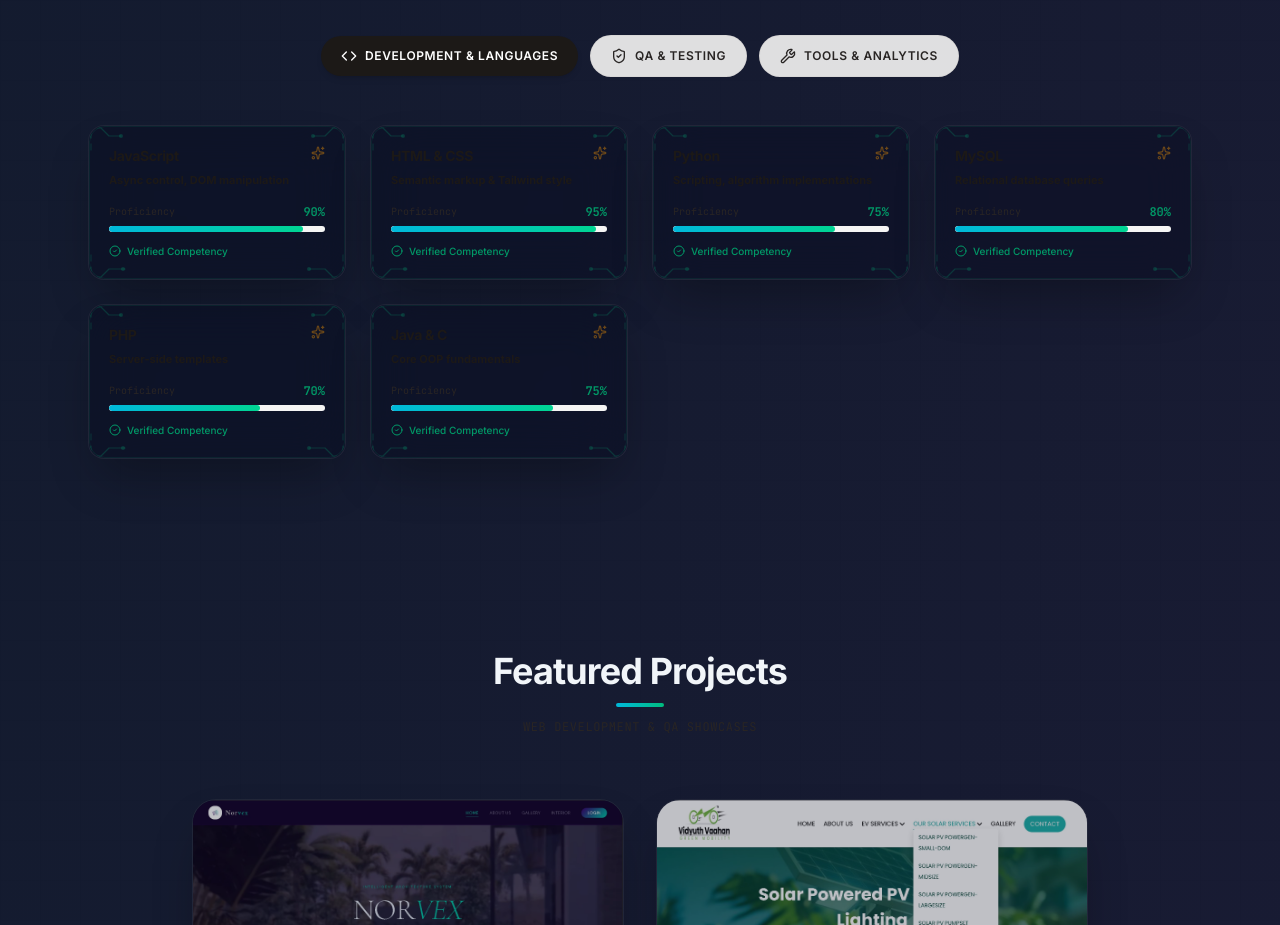
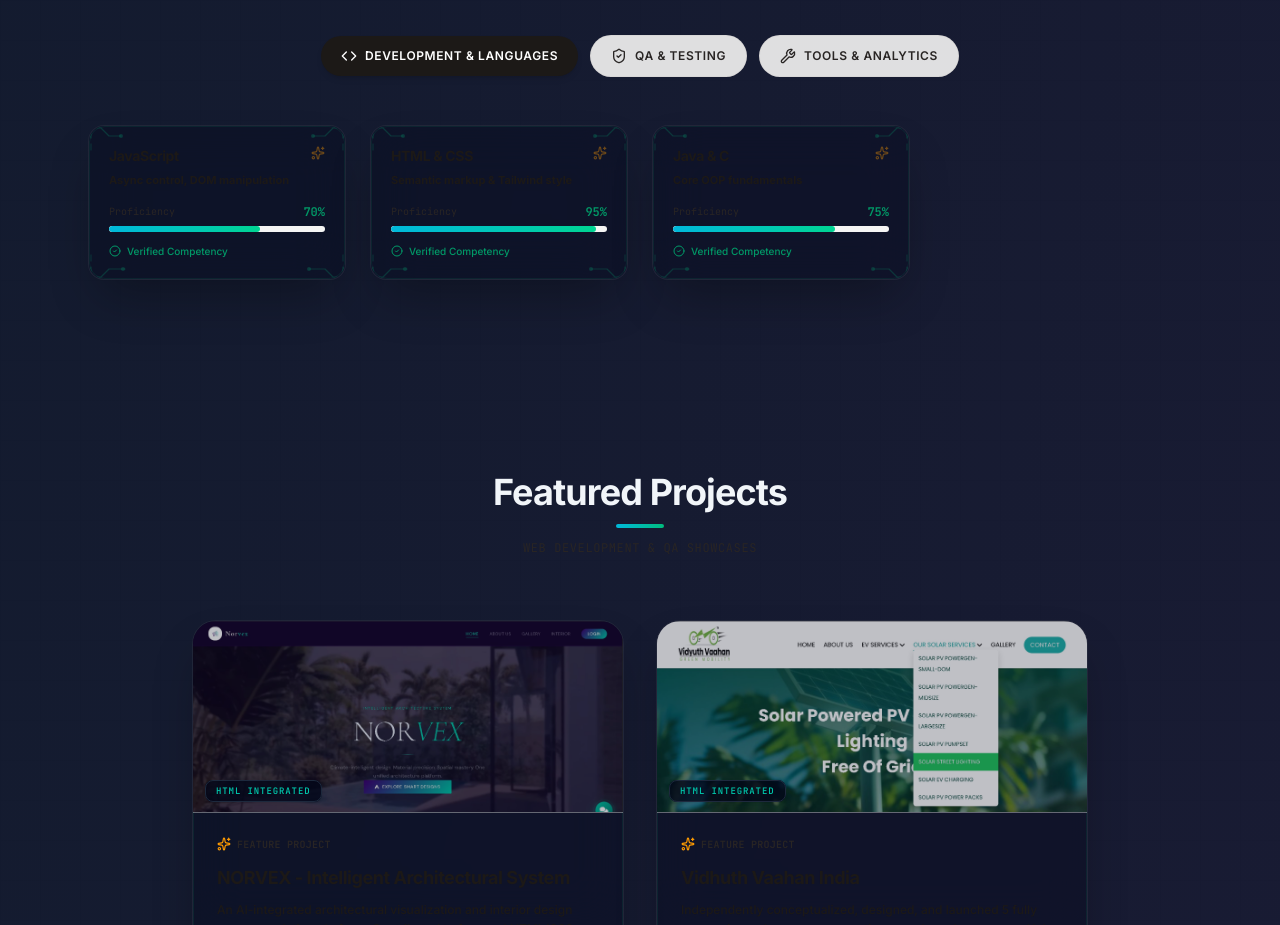
Before and after one commit to loky77v/Portfolio, a React (Vite) app: page / in a window 1280 px wide. Shown: the part 1880-2805 px from the top of the page. Built offline with nearby package versions, Linux system fonts and the light colour scheme.

Commit message:
Update skill levels and remove unused skills
Reduced skill levels for JavaScript and removed several skills from development and tools categories.

```diff
--- a/src/components/Skills.tsx
+++ b/src/components/Skills.tsx
@@ -19,18 +19,14 @@ export default function Skills({ currentTheme }: SkillsProps) {
 
   const developmentSkills = [
 
-    { name: "JavaScript", level: 90, tagline: "Async control, DOM manipulation" },
+    { name: "JavaScript", level: 70, tagline: "Async control, DOM manipulation" },
     { name: "HTML & CSS", level: 95, tagline: "Semantic markup & Tailwind style" },
-    { name: "Python", level: 75, tagline: "Scripting, algorithm implementations" },
-    { name: "MySQL", level: 80, tagline: "Relational database queries" },
-    { name: "PHP", level: 70, tagline: "Server-side templates" },
     { name: "Java & C", level: 75, tagline: "Core OOP fundamentals" },
   ];
 
   const qaSkills = [
     { name: "Manual Testing", level: 95, tagline: "Black box, exploratory testing" },
     { name: "Bug Reporting", level: 95, tagline: "Detailed bug lifecycles & logging" },
-    { name: "UI/UX Testing", level: 90, tagline: "Visual audits & alignment checks" },
     { name: "Test Cases Creation", level: 90, tagline: "Structured test scripts & scenarios" },
     { name: "Functional Testing", level: 92, tagline: "Validation of system requirements" },
     { name: "Cross-browser Testing", level: 95, tagline: "Chrome, Safari, Edge alignment" },
@@ -39,8 +35,6 @@ export default function Skills({ currentTheme }: SkillsProps) {
   const toolsSkills = [
     { name: "Git & GitHub", level: 90, tagline: "Version control & repository forks" },
     { name: "Advanced Excel", level: 85, tagline: "Pivot tables, macros, data parsing" },
-    { name: "SEO & Backlinks", level: 80, tagline: "Optimizing reach & page speed metrics" },
-    { name: "Tableau & Power BI", level: 85, tagline: "Interactive dashboard visualizations" },
     { name: "Canva & Adobe InDesign", level: 80, tagline: "Creative banner & document designs" },
   ];
 
```
